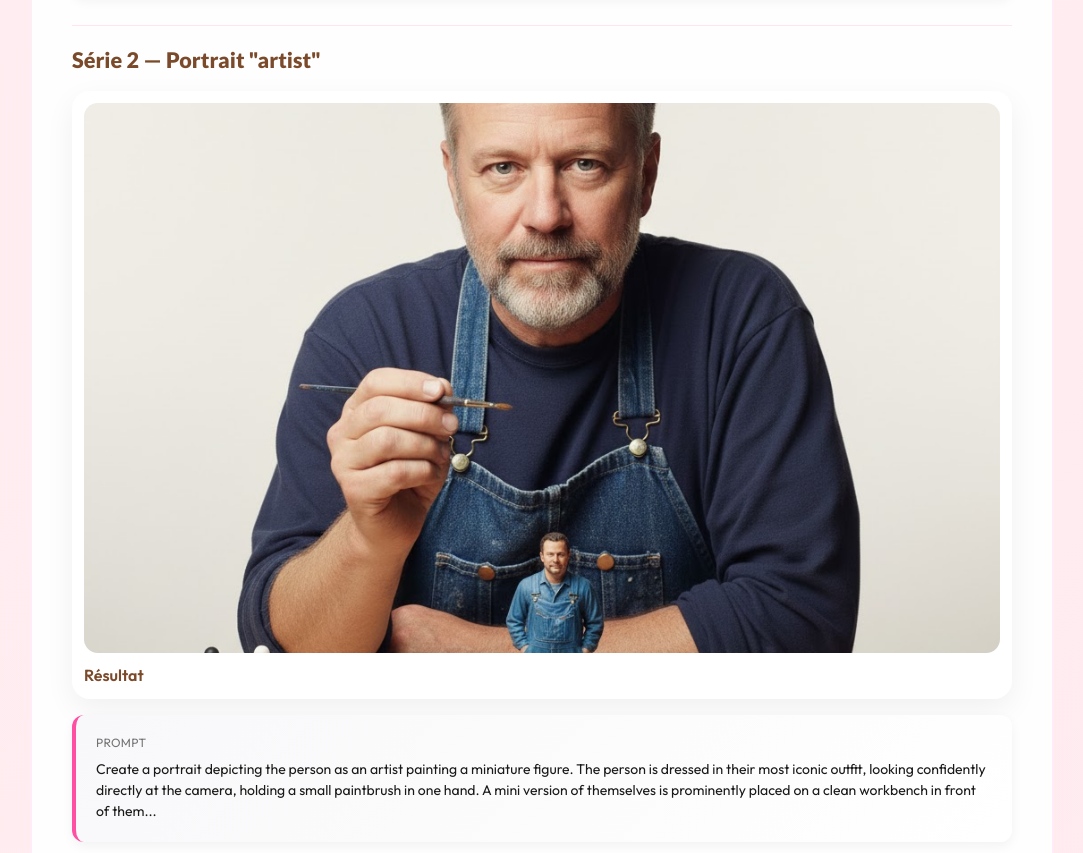
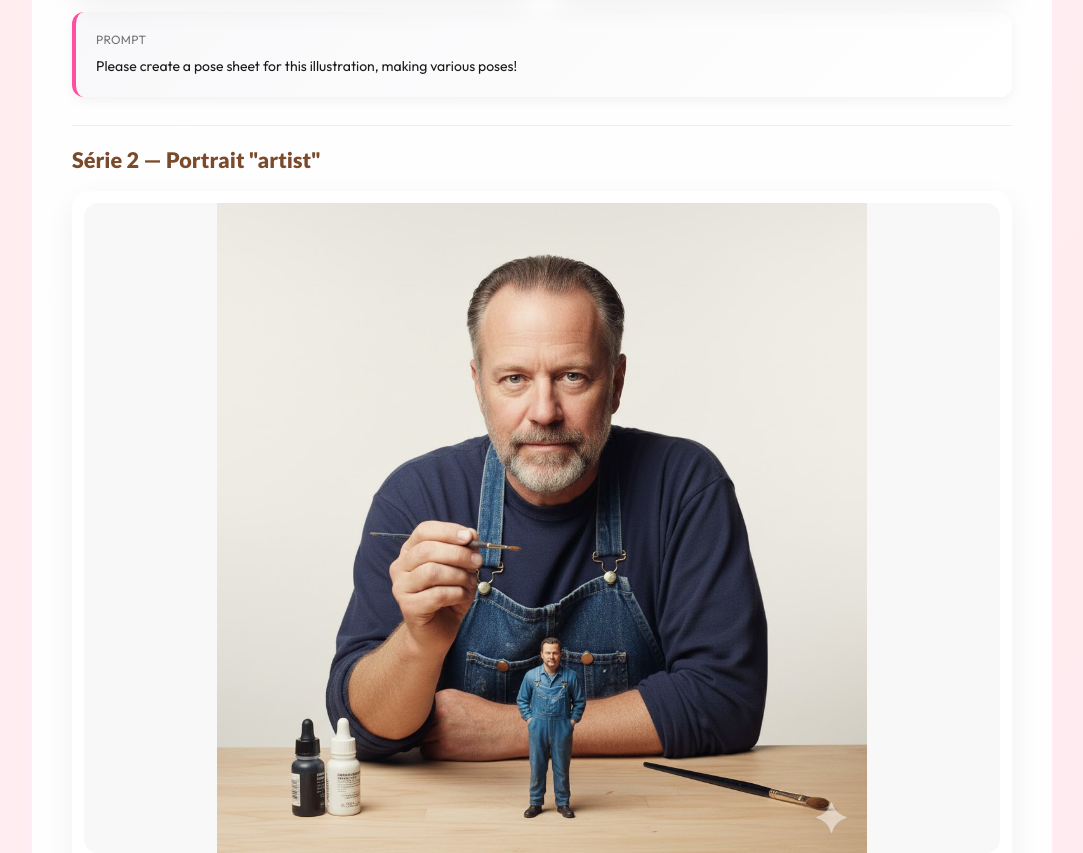
Before and after one commit to sounkaracamara-art/porfolioia, a plain HTML site: page index.html in a window 1280 px wide. Shown: the part 9476-10329 px from the top of the page, without its empty margins (98-1181 px from the left). Drawn offline with nearby package versions, Linux system fonts and the light colour scheme.

Commit message:
Update index.html

```diff
--- a/index.html
+++ b/index.html
@@ -286,12 +286,13 @@
     }
     #prod3-galerie .img-card img{
       width: 100%;
-      height: 350px;
-      object-fit: cover;
+      height: 450px;
+      object-fit: contain;
       border-radius: 14px;
       display:block;
       cursor: pointer;
       transition: transform 0.3s ease;
+      background: #f8f8f8;
     }
 
     #prod3-galerie .img-card img:hover{
@@ -299,7 +300,7 @@
     }
 
     #prod3-galerie .img-card.single img{
-      height: 550px;
+      height: 650px;
     }
     #prod3-galerie figcaption{
       margin-top:10px;
```
